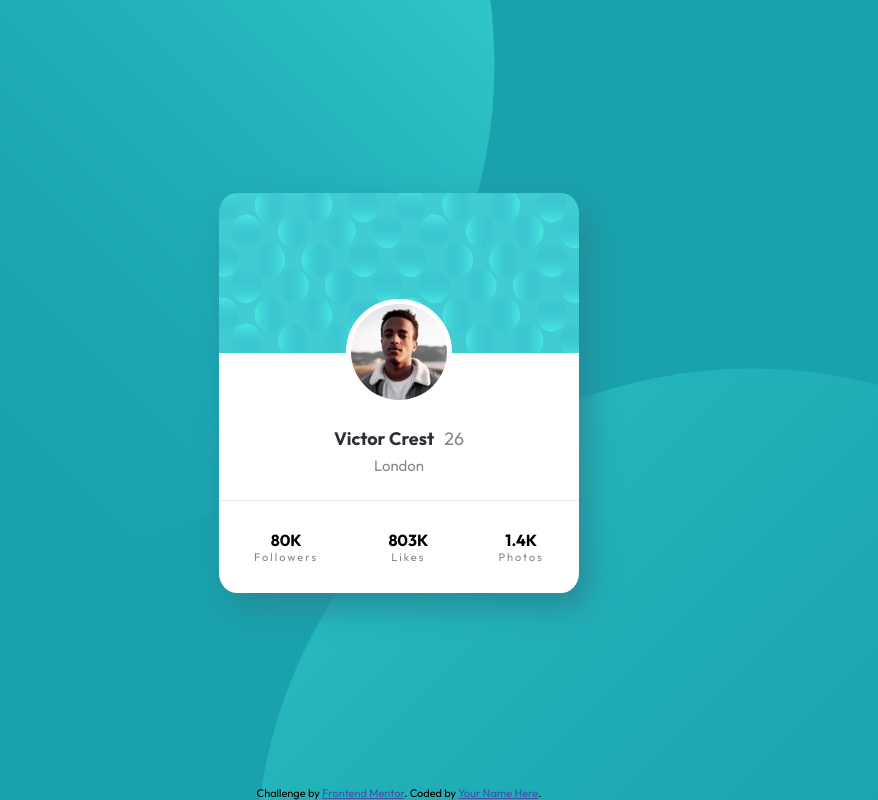
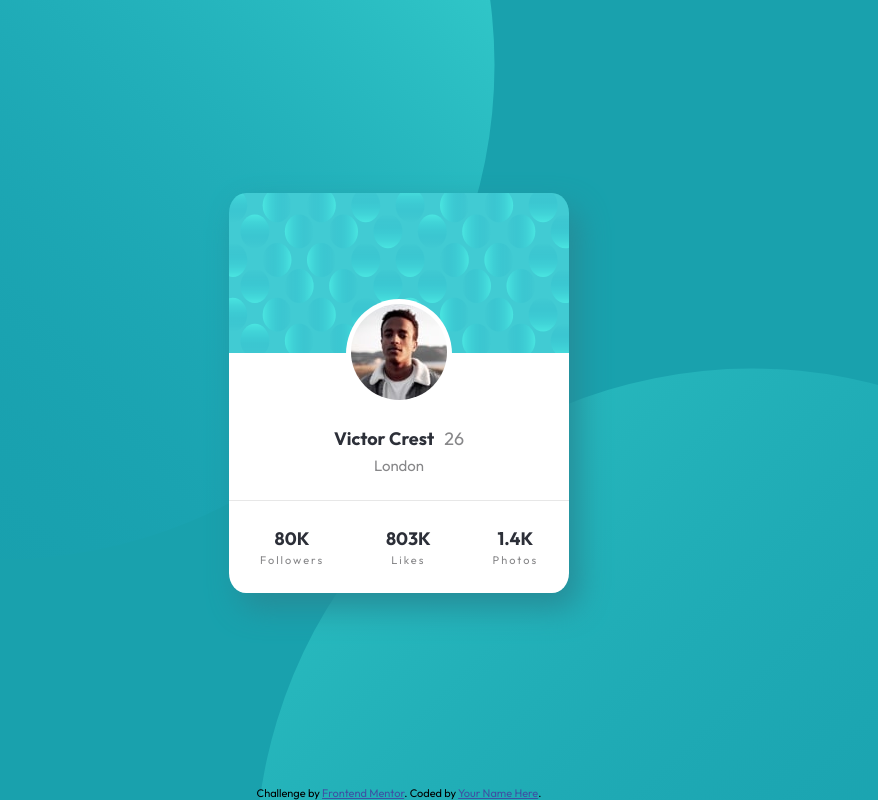
Before and after one commit to Vishwas132/profile-card, a plain HTML site: page index.html in a window 1280 px wide. Shown: the whole page, without its empty margins (241-1119 px from the left). Drawn offline with Linux system fonts and the light colour scheme.

Commit message:
minor fixes

```diff
--- a/index.html
+++ b/index.html
@@ -28,14 +28,16 @@
   <body>
     <main class="card-wrapper">
       <div class="card">
-        <div class="profile-wrapper">
-          <img
-            id="profile-picture"
-            src="images/image-victor.jpg"
-            alt="profile picture"
-          />
+        <div id="profile-wrapper">
+          <div id="profile-picture-wrapper">
+            <img
+              id="profile-picture"
+              src="images/image-victor.jpg"
+              alt="profile picture"
+            />
+          </div>
           <div class="name-age-wrapper">
-            <p class="large-font"><strong>Victor Crest</strong></p>
+            <p class="large-font">Victor Crest</p>
             <p class="large-font light-font">26</p>
           </div>
 
@@ -46,17 +48,17 @@
 
         <div class="data-wrapper">
           <div>
-            <div class="bold-font"><strong>80K</strong></div>
+            <div class="large-font">80K</div>
             <div class="light-font">Followers</div>
           </div>
 
           <div>
-            <div class="bold-font"><strong>803K</strong></div>
+            <div class="large-font">803K</div>
             <div class="light-font">Likes</div>
           </div>
 
           <div>
-            <div class="bold-font"><strong>1.4K</strong></div>
+            <div class="large-font">1.4K</div>
             <div class="light-font">Photos</div>
           </div>
         </div>
--- a/style.css
+++ b/style.css
@@ -36,31 +36,36 @@ body {
   flex-direction: column;
   justify-content: flex-end;
   align-items: center;
-  width: 360px;
+  width: 340px;
   height: 400px;
   background-color: white;
   background-image: url("images/bg-pattern-card.svg");
   background-repeat: no-repeat;
-  /*If backgrounf image is large use=> background-size: 100% 140px; */
   background-size: 100% 160px;
   border-radius: 5%;
   box-shadow: 10px 15px 30px rgb(38, 140, 152);
 }
 
-.profile-wrapper {
+#profile-wrapper {
   padding: 10px;
+  display: flex;
+  flex-direction: column;
+  align-items: center;
+}
+
+#profile-picture-wrapper {
+  border-radius: 50%;
+  background-color: white;
+  padding: 5px;
+  width: min-content;
 }
 
 #profile-picture {
   border-radius: 50%;
-  border: 5px solid white;
-  width: max-content;
-  background-color: white;
 }
 
 .name-age-wrapper {
   display: flex;
-  height: min-content;
 }
 
 .large-font.light-font {
```
